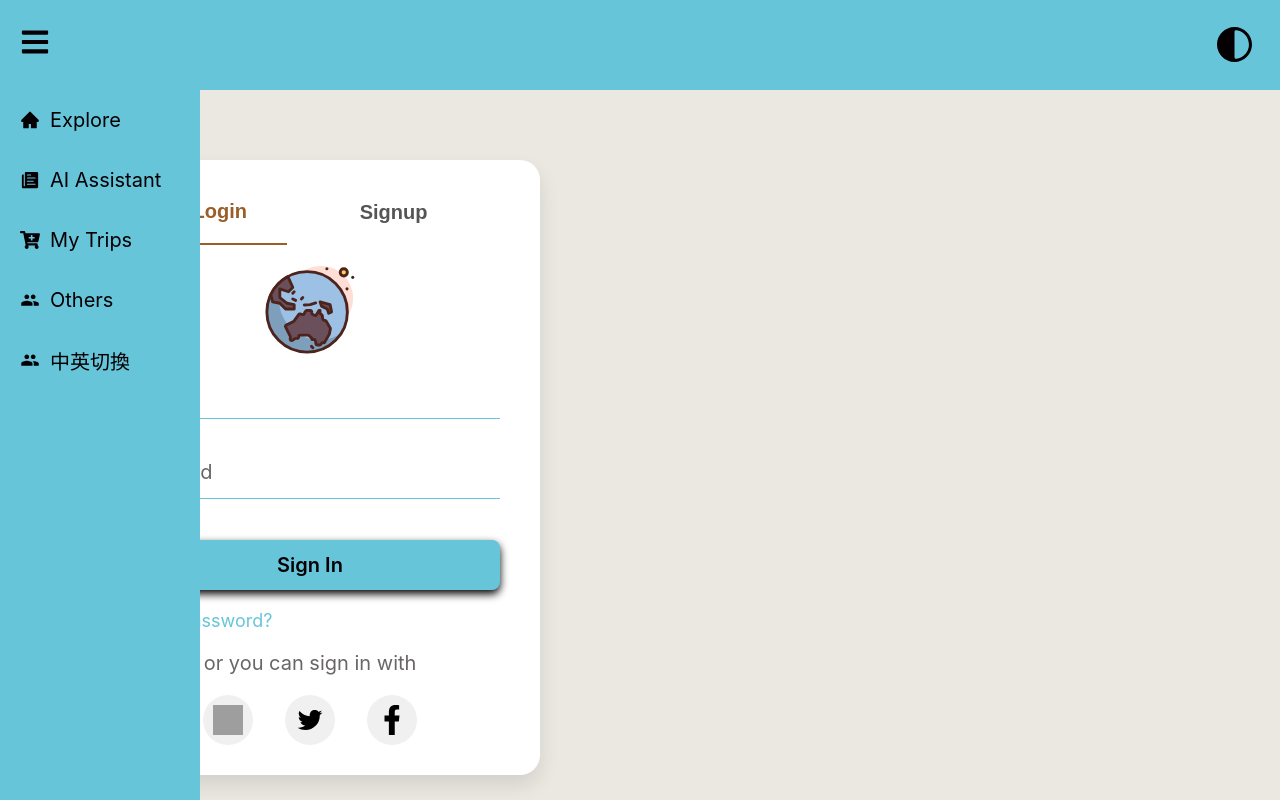
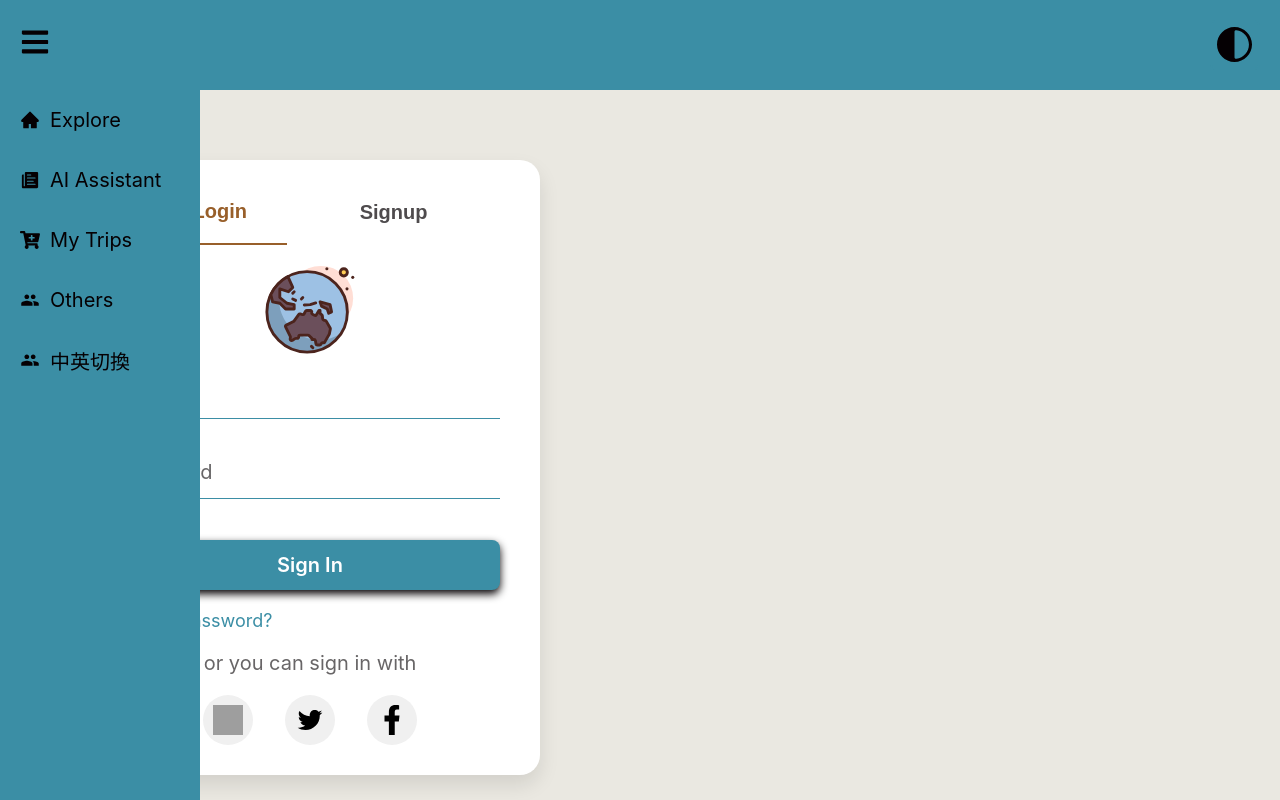
Before and after one commit to 112-2-SDM-G4/TripBuddy, a React (Create React App) app in the folder frontend/: page /login in a window 1280 px wide. Built offline with nearby package versions, Linux system fonts and the light colour scheme; grey boxes are pictures that could not be loaded.

Commit message:
[TAS-31] Update basic colors 1. 多加一個fieldcolor

```diff
--- a/frontend/src/component/Button.module.css
+++ b/frontend/src/component/Button.module.css
@@ -6,7 +6,7 @@
     border-style: none;
     box-shadow: var(--fontcolor) 0 4px 9px;
     box-sizing: border-box;
-    color: var(--fontcolor);
+    color: var(--fieldcolor);
     cursor: pointer;
     display: inline-block;
     font-size: 1rem;
--- a/frontend/src/index.css
+++ b/frontend/src/index.css
@@ -35,18 +35,20 @@ body {
     background-color: var(--backgroundcolor);
 }
 .App[theme="dark"] {
-    --accentcolor: #d38c09;
-    --primarycolor: #0089a7;
-    --secondarycolor: #d9cd90;
-    --backgroundcolor: #1e1c15;
-    --fontcolor: #fffafd;
+    --accentcolor: #88CF46;
+    --primarycolor: #bdd5ea;
+    --secondarycolor: #DDD23B;
+    --backgroundcolor: #464646;
+    --fontcolor: #E2EFE7;
+    --fieldcolor:  #486160;
 }
 .App[theme="light"] {
-    --accentcolor: #f6b02c;
-    --primarycolor: #67c5da;
+    --accentcolor: #e26c5a;
+    --primarycolor: #3b8ea5;
     --secondarycolor: #985f2a;
     --backgroundcolor: #eae8e1;
     --fontcolor: #050003;
+    --fieldcolor: white;
 }
 
 ::-webkit-scrollbar {
--- a/frontend/src/page/Login.module.css
+++ b/frontend/src/page/Login.module.css
@@ -17,7 +17,7 @@
 }
 
 .loginContainer {
-    background-color: white;
+    background-color: var(--fieldcolor);
     padding: 1rem 2rem 1.5rem 2rem;
     border-radius: 1rem;
     box-shadow: 0 0.5rem 1rem rgba(0, 0, 0, 0.1);
@@ -50,13 +50,15 @@ button {
     cursor: pointer;
     font-weight: bold;
     font-size: 1rem;
-    color: #555;
+    color: var(--fontcolor);
+    opacity: 0.7;
     outline: none;
 }
 
 button.active {
     border-bottom: 2px solid var(--secondarycolor);
     color: var(--secondarycolor);
+    opacity: 1;
 }
 
 
```
